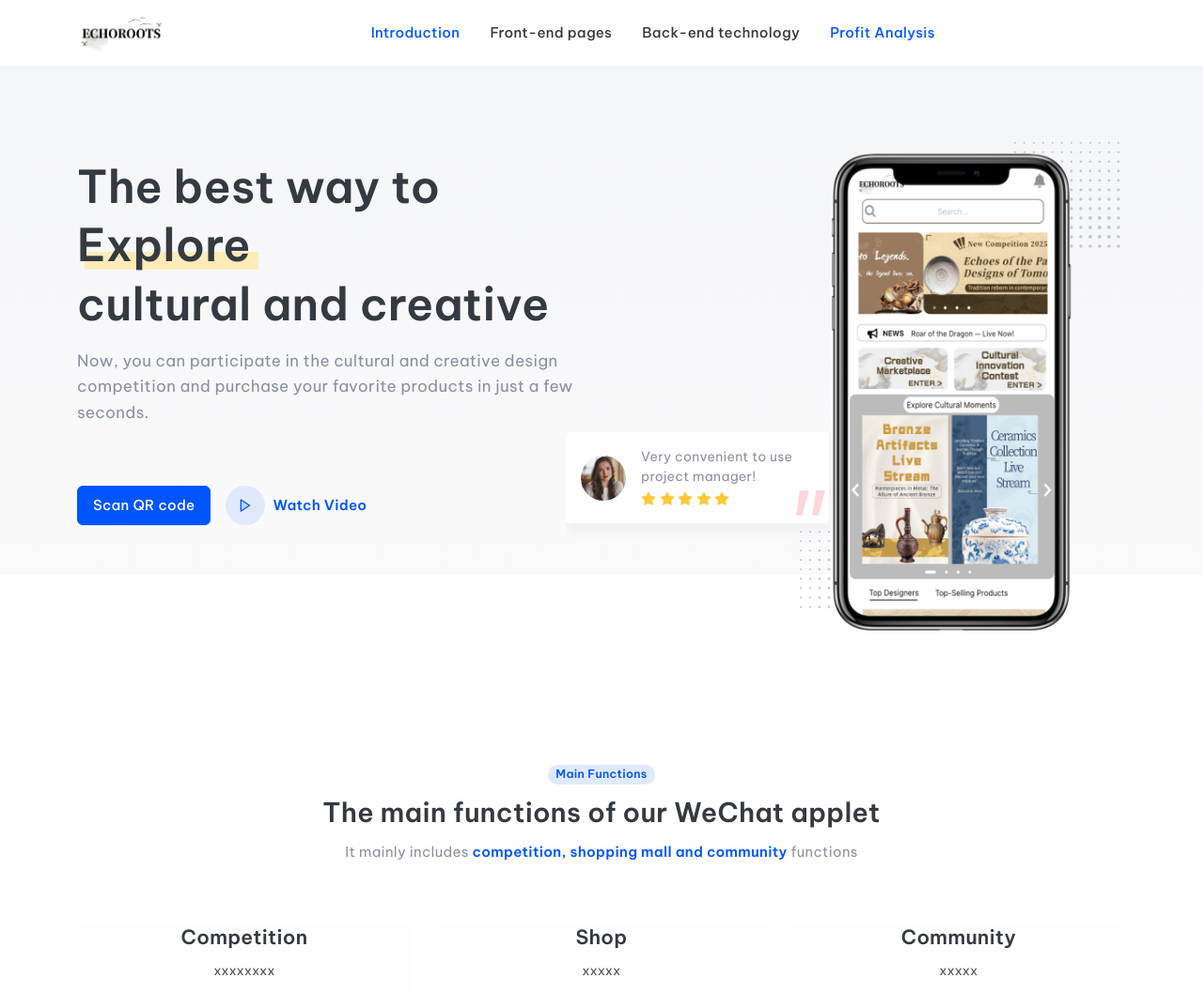
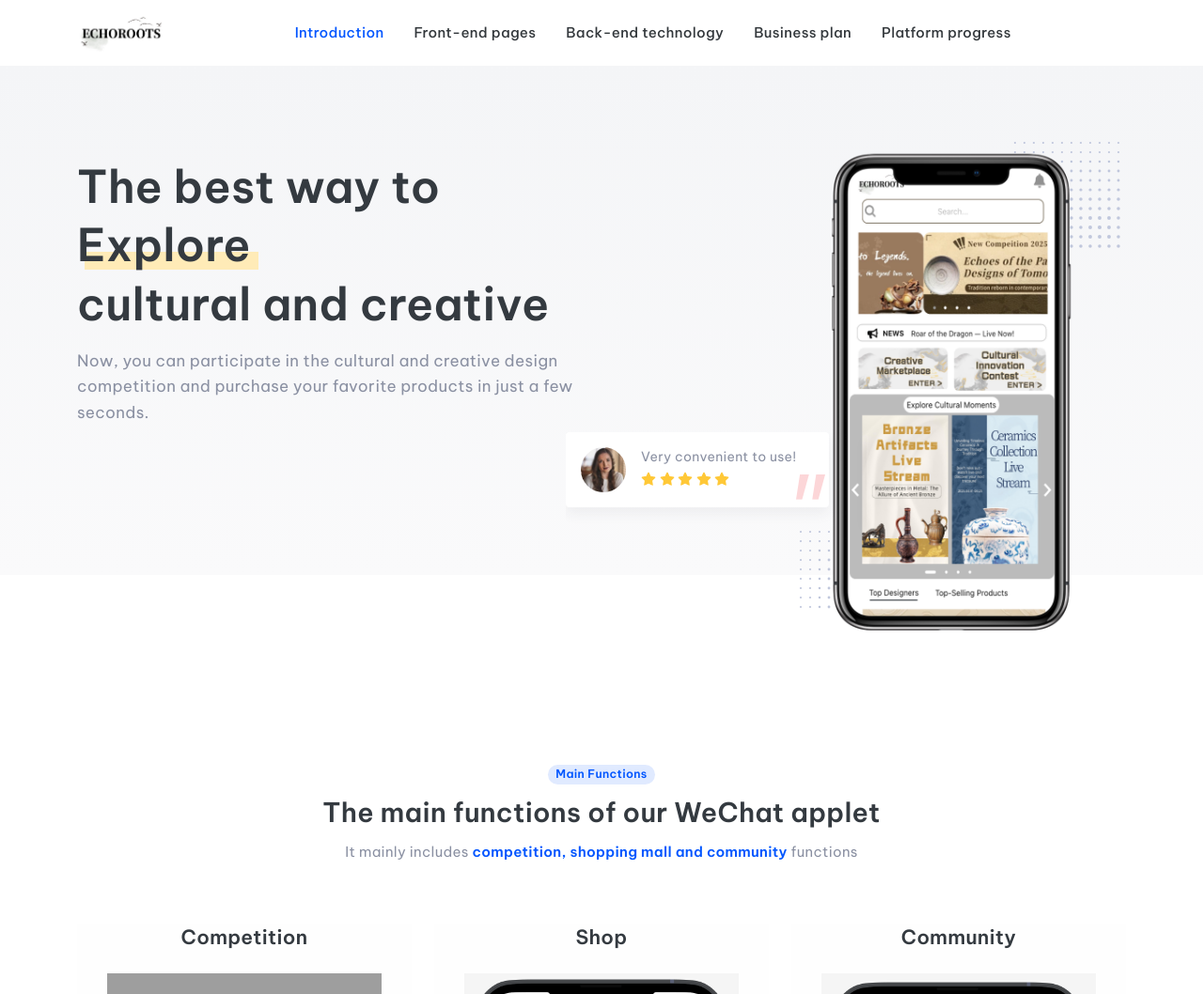
Before and after one commit to lp001217/Echo-Roots, a plain HTML site: page index.html in a window 1280 px wide. Shown: the top 1058 px of the page at 94% size. Drawn offline with Linux system fonts and the light colour scheme; grey boxes are pictures that could not be loaded.

Commit message:
Update index.html

```diff
--- a/index.html
+++ b/index.html
@@ -50,7 +50,10 @@
                                 <a class="nav-link" href="Back-end.html">Back-end technology</a>
                             </li>
                             <li class="nav-item">
-                                <a class="nav-link" href="index.html">Profit Analysis</a>
+                                <a class="nav-link" href="Business-plan.html">Business plan</a>
+                            </li>
+                            <li class="nav-item">
+                                <a class="nav-link" href="Platform-Progress.html">Platform progress</a>
                             </li>
                         </ul>
                         <!-- 下载框 -->
@@ -79,7 +82,7 @@
                             few seconds.
                         </p>
 
-                        <div class="pt-3 pt-sm-5 d-flex align-items-center action-buttons">
+                        <!-- <div class="pt-3 pt-sm-5 d-flex align-items-center action-buttons">
                             <a href='#section-download' class="btn btn-primary" data-bs-toggle="smooth-scroll">Scan QR
                                 code</a>
 
@@ -92,7 +95,7 @@
                                     <span class="fw-semibold">Watch Video</span>
                                 </a>
                             </div>
-                        </div>
+                        </div> -->
                     </div>
                     <div class="col-lg-4 offset-lg-2 text-end">
                         <div class="position-relative">
@@ -113,7 +116,7 @@
                                                     <img src="./assets/images/avatars/img-6.jpg" alt=""
                                                         class="img-fluid avatar-sm rounded-circle align-self-center me-3">
                                                     <div class="flex-grow-1 fs-14 text-muted">This app is blessing for
-                                                        all professionals!
+                                                        all users!
                                                         <p class="mb-0">
                                                             <span class="ms-0">
                                                                 <i data-feather="star"
@@ -139,8 +142,7 @@
                                                 <div class="d-flex">
                                                     <img src="./assets/images/avatars/img-8.jpg" alt=""
                                                         class="img-fluid avatar-sm rounded-circle align-self-center me-3">
-                                                    <div class="flex-grow-1 fs-14 text-muted">Very convenient to use
-                                                        project manager!
+                                                    <div class="flex-grow-1 fs-14 text-muted">Very convenient to use!
                                                         <p class="mb-0">
                                                             <span class="ms-0">
                                                                 <i data-feather="star"
@@ -199,9 +201,7 @@
                         <!-- <div class="shape2"></div> -->
                         <div class="card-body text-center py-0">
                             <h3 class="fw-semibold mt-0">Competition</h3>
-                            <p class="fs-14">
-                                xxxxxxxx
-                            </p>
+
 
                             <div class="px-2 mt-3">
                                 <img src="./assets/images/features/competition.png" alt="" class="img-fluid mt-2" />
@@ -216,10 +216,7 @@
                         <!-- <div class="shape4"></div> -->
                         <div class="card-body text-center py-0">
                             <h3 class="fw-semibold mt-0">Shop</h3>
-                            <p class="fs-14">
-                                xxxxx
 
-                            </p>
 
                             <div class="px-2 mt-3">
                                 <img src="./assets/images/features/shop.png" alt="" class="img-fluid mt-2" />
@@ -234,9 +231,7 @@
                         <!-- <div class="shape6"></div> -->
                         <div class="card-body text-center py-0">
                             <h3 class="fw-semibold mt-0">Community</h3>
-                            <p class="fs-14">
-                                xxxxx
-                            </p>
+
 
                             <div class="px-2 mt-3">
                                 <img src="./assets/images/features/discuss.png" alt="" class="img-fluid mt-2" />
```
